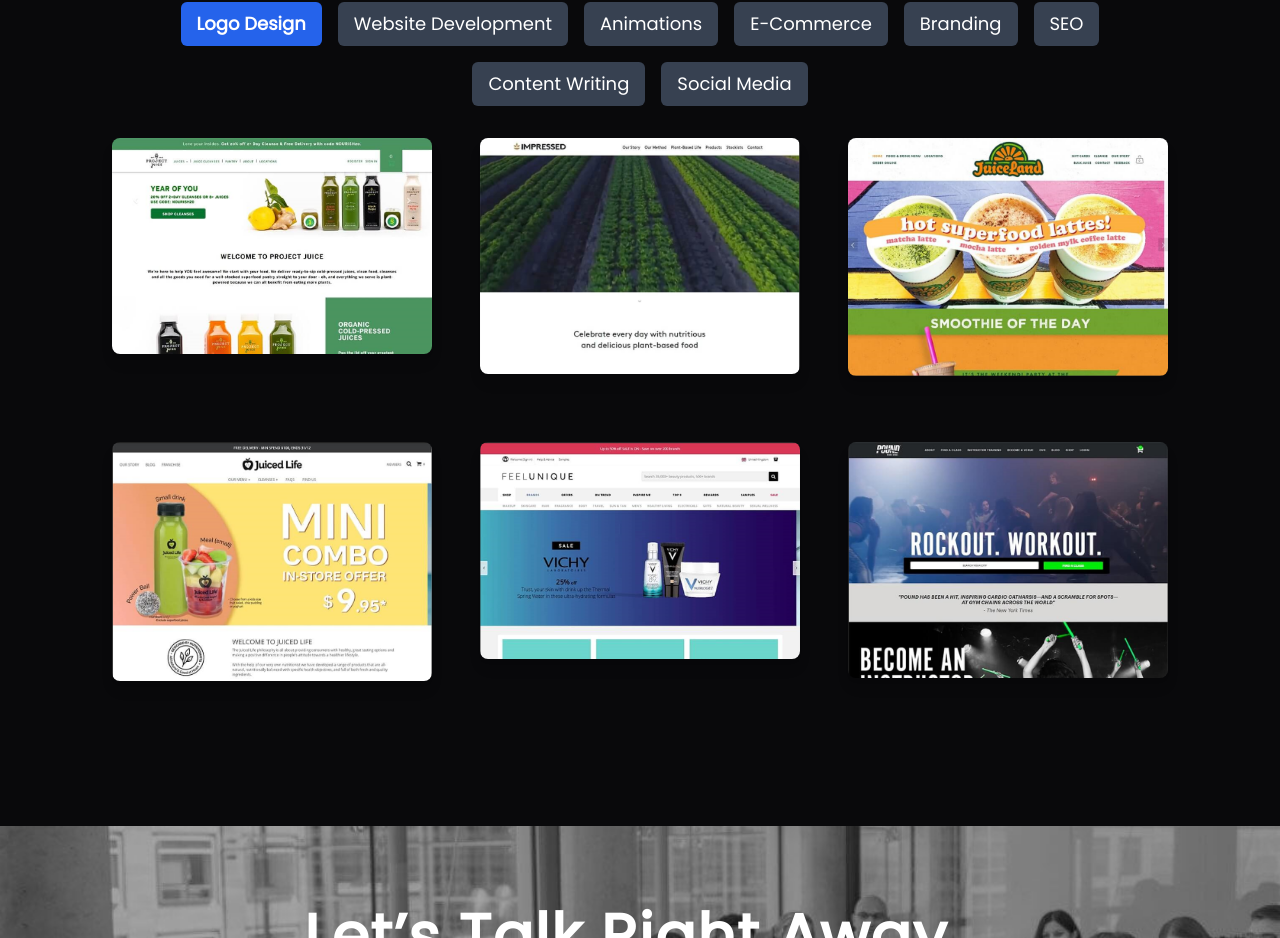
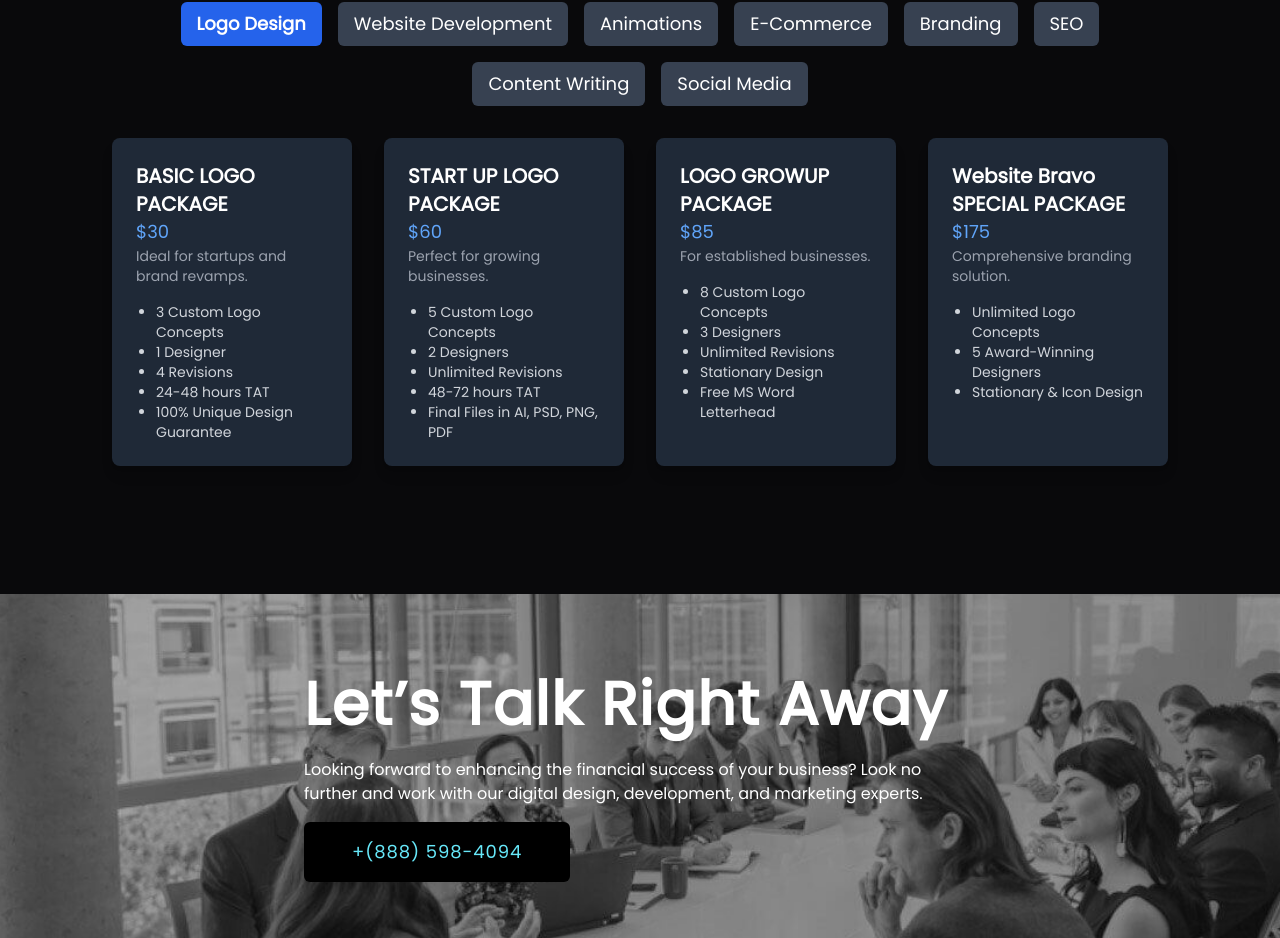
Before and after one commit to haseebx16/logoweb, a Next.js app: page /packages in a window 1280 px wide. Shown: the part 862-1800 px from the top of the page. Built offline with nearby package versions, Linux system fonts and the light colour scheme.

Commit message:
Update Packages.jsx

```diff
--- a/app/Components/Packages.jsx
+++ b/app/Components/Packages.jsx
@@ -1,76 +1,219 @@
 "use client";
 
 import React, { useState } from "react";
-import Image from "next/image";
 import { font } from "./font/font";
 
 const Packages = () => {
   const [tab, setTab] = useState("Logo Design");
 
-  const tabImages = {
+  const packageDetails = {
     "Logo Design": [
-      "01.png",
-      "02.png",
-      "03.png",
-      "04.png",
-      "05.png",
-      "06.png",
+      {
+        title: "BASIC LOGO PACKAGE",
+        price: "$30",
+        description: "Ideal for startups and brand revamps.",
+        features: ["3 Custom Logo Concepts", "1 Designer", "4 Revisions", "24-48 hours TAT", "100% Unique Design Guarantee"],
+      },
+      {
+        title: "START UP LOGO PACKAGE",
+        price: "$60",
+        description: "Perfect for growing businesses.",
+        features: ["5 Custom Logo Concepts", "2 Designers", "Unlimited Revisions", "48-72 hours TAT", "Final Files in AI, PSD, PNG, PDF"],
+      },
+      {
+        title: "LOGO GROWUP PACKAGE",
+        price: "$85",
+        description: "For established businesses.",
+        features: ["8 Custom Logo Concepts", "3 Designers", "Unlimited Revisions", "Stationary Design", "Free MS Word Letterhead"],
+      },
+      {
+        title: "Website Bravo SPECIAL PACKAGE",
+        price: "$175",
+        description: "Comprehensive branding solution.",
+        features: ["Unlimited Logo Concepts", "5 Award-Winning Designers", "Stationary & Icon Design"],
+      },
     ],
     "Website Development": [
-      "ecom1.png",
-      "ecom2.png",
-      "ecom3.png",
-      "ecom4.png",
-      "ecom5.png",
-      "ecom6.png",
+      {
+        title: "BASIC WEBSITE PACKAGE",
+        price: "$199",
+        description: "Ideal for small businesses and startups.",
+        features: ["5 Pages Website", "Responsive Design", "SEO Ready", "1 Revision", "24/7 Support"],
+      },
+      {
+        title: "BUSINESS WEBSITE PACKAGE",
+        price: "$399",
+        description: "Suitable for businesses looking for expansion.",
+        features: ["10 Pages Website", "CMS Integration", "SEO Optimization", "3 Revisions", "Live Chat Feature"],
+      },
+      {
+        title: "E-COMMERCE PACKAGE",
+        price: "$799",
+        description: "Best for online stores.",
+        features: ["15+ Products Setup", "Payment Gateway", "Custom Design", "Unlimited Revisions", "Advanced Security"],
+      },
+      {
+        title: "PREMIUM WEBSITE PACKAGE",
+        price: "$1,499",
+        description: "Complete web solution.",
+        features: ["Custom Website", "Unlimited Pages", "Premium Hosting", "Advanced SEO", "Unlimited Revisions"],
+      },
     ],
     "Animations": [
-      "anim1.jpg",
-      "anim2.jpg",
-      "anim3.jpg",
-      "anim4.jpg",
-      "anim5.jpg",
-      "anim6.jpg",
+      {
+        title: "BASIC ANIMATION",
+        price: "$150",
+        description: "Simple logo animations.",
+        features: ["2D Logo Animation", "3 Revisions", "Fast Turnaround", "HD Quality"],
+      },
+      {
+        title: "EXPLAINER VIDEO PACKAGE",
+        price: "$350",
+        description: "Short explainer video for businesses.",
+        features: ["60 Sec Animation", "Professional Voiceover", "Storyboarding", "Custom Characters"],
+      },
+      {
+        title: "WHITEBOARD ANIMATION",
+        price: "$500",
+        description: "Ideal for corporate storytelling.",
+        features: ["90 Sec Animation", "Scriptwriting", "Voiceover", "Multiple Revisions"],
+      },
+      {
+        title: "PREMIUM 3D ANIMATION",
+        price: "$1,200",
+        description: "High-end animation package.",
+        features: ["3D Animation", "Advanced Visual Effects", "Custom Storytelling", "Unlimited Revisions"],
+      },
     ],
     "E-Commerce": [
-      "logo1.jpg",
-      "logo2.jpg",
-      "logo3.gif",
-      "logo4.gif",
-      "logo5.jpg",
-      "logo6.jpg",
+      {
+        title: "STARTER E-COMMERCE PACKAGE",
+        price: "$299",
+        description: "Basic online store setup.",
+        features: ["Up to 10 Products", "Secure Checkout", "Mobile Optimized"],
+      },
+      {
+        title: "GROWING STORE PACKAGE",
+        price: "$599",
+        description: "For businesses scaling up.",
+        features: ["Up to 50 Products", "SEO & Marketing Tools", "Multi-Currency Support"],
+      },
+      {
+        title: "ADVANCED STORE PACKAGE",
+        price: "$999",
+        description: "Full-featured e-commerce solution.",
+        features: ["Unlimited Products", "Advanced Filters", "Custom Integrations"],
+      },
+      {
+        title: "ENTERPRISE PACKAGE",
+        price: "$2,500",
+        description: "For high-scale businesses.",
+        features: ["Custom Design", "Advanced Features", "AI-Based Recommendations"],
+      },
     ],
     "Branding": [
-      "mp1.jpg",
-      "mp2.jpg",
-      "mp3.jpg",
-      "mp4.jpg",
-      "mp5.jpg",
-      "mp6.jpg",
+      {
+        title: "STARTER BRANDING PACKAGE",
+        price: "$150",
+        description: "Basic branding essentials.",
+        features: ["Logo Design", "Business Card", "Letterhead"],
+      },
+      {
+        title: "BUSINESS BRANDING PACKAGE",
+        price: "$400",
+        description: "Full branding package for businesses.",
+        features: ["Custom Logo", "Brand Guidelines", "Stationery Design"],
+      },
+      {
+        title: "PREMIUM BRANDING PACKAGE",
+        price: "$850",
+        description: "Complete identity package.",
+        features: ["Custom Branding", "Social Media Kit", "Merchandise Design"],
+      },
+      {
+        title: "ULTIMATE BRANDING PACKAGE",
+        price: "$1,500",
+        description: "End-to-end branding solutions.",
+        features: ["All-Inclusive Branding", "Marketing Strategy", "Unlimited Revisions"],
+      },
     ],
     "SEO": [
-      "mp1.jpg",
-      "mp2.jpg",
-      "mp3.jpg",
-      "mp4.jpg",
-      "mp5.jpg",
-      "mp6.jpg",
+      {
+        title: "BASIC SEO PACKAGE",
+        price: "$100",
+        description: "Ideal for small websites.",
+        features: ["On-Page SEO", "Basic Keywords", "Site Audit"],
+      },
+      {
+        title: "ADVANCED SEO PACKAGE",
+        price: "$350",
+        description: "For ranking growth.",
+        features: ["Off-Page SEO", "Content Optimization", "Keyword Strategy"],
+      },
+      {
+        title: "PREMIUM SEO PACKAGE",
+        price: "$700",
+        description: "Complete SEO strategy.",
+        features: ["Competitor Analysis", "Backlink Building", "Monthly Reports"],
+      },
+      {
+        title: "ENTERPRISE SEO PACKAGE",
+        price: "$1,500",
+        description: "For large-scale businesses.",
+        features: ["Full SEO Strategy", "Content & Link Building", "Advanced Analytics"],
+      },
     ],
     "Content Writing": [
-      "mp1.jpg",
-      "mp2.jpg",
-      "mp3.jpg",
-      "mp4.jpg",
-      "mp5.jpg",
-      "mp6.jpg",
+      {
+        title: "BLOG WRITING PACKAGE",
+        price: "$50",
+        description: "SEO-optimized blog content.",
+        features: ["500 Words", "Keyword Research", "Plagiarism-Free"],
+      },
+      {
+        title: "WEB CONTENT PACKAGE",
+        price: "$200",
+        description: "Professional website content.",
+        features: ["Home, About, Services", "SEO Optimized", "Engaging Writing"],
+      },
+      {
+        title: "PREMIUM WRITING PACKAGE",
+        price: "$500",
+        description: "Extensive content creation.",
+        features: ["Long-Form Content", "Multiple Revisions", "Expert Writers"],
+      },
+      {
+        title: "COPYWRITING PACKAGE",
+        price: "$1,000",
+        description: "For marketing & ads.",
+        features: ["Sales Copy", "Landing Pages", "Conversion-Optimized"],
+      },
     ],
     "Social Media": [
-      "mp1.jpg",
-      "mp2.jpg",
-      "mp3.jpg",
-      "mp4.jpg",
-      "mp5.jpg",
-      "mp6.jpg",
+      {
+        title: "BASIC SOCIAL MEDIA PACKAGE",
+        price: "$100",
+        description: "Ideal for small businesses.",
+        features: ["5 Posts per Week", "Hashtag Research", "Basic Analytics"],
+      },
+      {
+        title: "GROWTH PACKAGE",
+        price: "$300",
+        description: "For improving engagement.",
+        features: ["10 Posts per Week", "Content Strategy", "Engagement Boosting"],
+      },
+      {
+        title: "PREMIUM SOCIAL MEDIA PACKAGE",
+        price: "$700",
+        description: "Complete social media management.",
+        features: ["Custom Designs", "Ad Campaigns", "Influencer Outreach"],
+      },
+      {
+        title: "ULTIMATE SOCIAL MEDIA PACKAGE",
+        price: "$1,500",
+        description: "For brands aiming for massive growth.",
+        features: ["Full Campaign Strategy", "24/7 Monitoring", "ROI Tracking"],
+      },
     ],
   };
 
@@ -78,7 +221,7 @@
     <section className={`${font.className} flex flex-col text-white justify-center items-center p-12 bg-zinc-950`}>
       <h1 className="text-2xl text-center md:text-5xl font-bold">See Our Packages</h1>
       <div className="flex flex-wrap justify-center gap-4 pt-12 text-lg">
-        {Object.keys(tabImages).map((category) => (
+        {Object.keys(packageDetails).map((category) => (
           <button
             key={category}
             onClick={() => setTab(category)}
@@ -90,17 +233,17 @@
           </button>
         ))}
       </div>
-      <div className="mt-8 grid grid-cols-1 sm:grid-cols-2 md:grid-cols-3 gap-12">
-        {tabImages[tab].map((image, index) => (
-          <div key={index} className="relative w-full h-64">
-            <Image
-              src={`/${image}`}
-              alt={`${tab} ${index + 1}`}
-              width={400}
-              height={100}
-              layout="responsive"
-              className="rounded-lg shadow-lg object-cover"
-            />
+      <div className="mt-8 grid grid-cols-1 sm:grid-cols-2 md:grid-cols-4 gap-8">
+        {packageDetails[tab]?.map((pkg, index) => (
+          <div key={index} className="p-6 bg-gray-800 rounded-lg shadow-lg">
+            <h2 className="text-xl font-bold">{pkg.title}</h2>
+            <p className="text-lg text-blue-400">{pkg.price}</p>
+            <p className="text-sm text-gray-400">{pkg.description}</p>
+            <ul className="mt-4 text-sm text-gray-300 list-disc pl-5">
+              {pkg.features.map((feature, i) => (
+                <li key={i}>{feature}</li>
+              ))}
+            </ul>
           </div>
         ))}
       </div>
```
